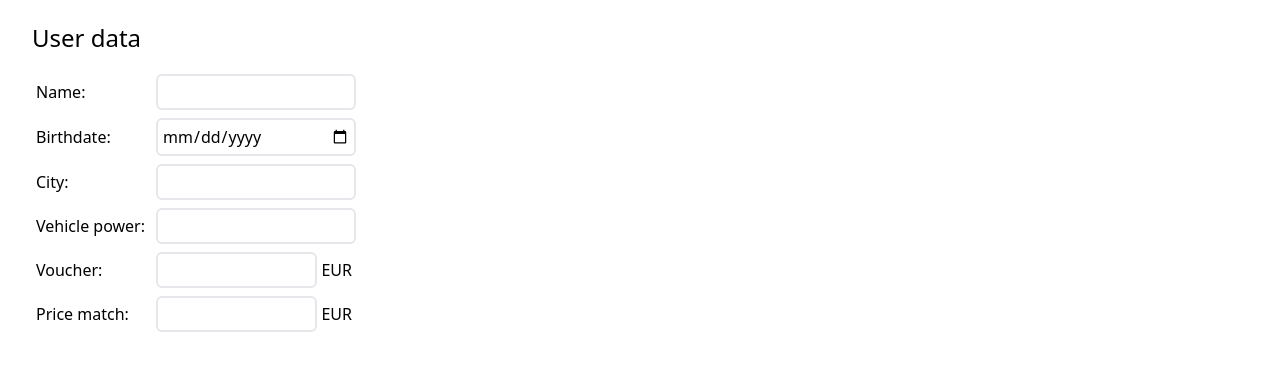
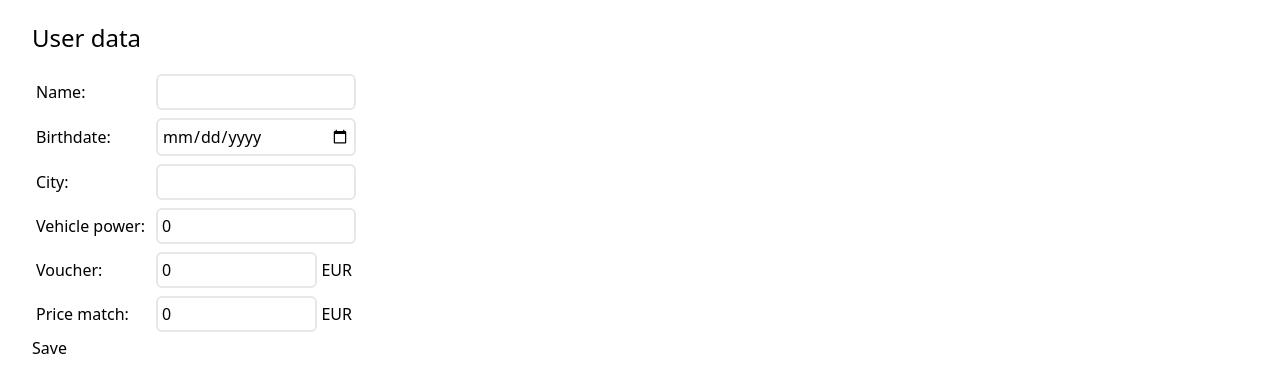
Before and after one commit to lukatarman/car-insurance-app, a React (Create React App) app in the folder frontend/: page / in a window 1280 px wide. Shown: the part 162-554 px from the top of the page. Built offline with nearby package versions, Linux system fonts and the light colour scheme.

Commit message:
added rough form and buttons

```diff
--- a/frontend/src/components/DiscountsHeader.tsx
+++ b/frontend/src/components/DiscountsHeader.tsx
@@ -3,8 +3,10 @@ import React from "react";
 const DiscountsHeader = () => {
   const testArr = [1, 2, 3, 4];
 
-  const testContentRender = testArr.map((content) => (
-    <div className="m-2 p-2">test content</div>
+  const testContentRender = testArr.map((content, index) => (
+    <div key={index} className="m-2 p-2">
+      test content
+    </div>
   ));
 
   return (
--- a/frontend/src/components/UserForm.tsx
+++ b/frontend/src/components/UserForm.tsx
@@ -1,40 +1,114 @@
-import React from "react";
+import { useEffect } from "react";
 import UserFormInput from "./UserFormInput";
+import {
+  userInputBirthdateValueState,
+  userInputCityValueState,
+  userInputNameValueState,
+  userInputPriceMatchValueState,
+  userInputVPowerValueState,
+  userInputVoucherValueState,
+} from "../contexts/userFormInputContext";
+import { SetterOrUpdater, useRecoilState } from "recoil";
+
+type formData = {
+  name: string;
+  birthdate: Date;
+  city: string;
+  vehiclePower: number;
+  voucher?: number;
+  priceMatch?: number;
+};
+
+export type UserFormInputType = {
+  inputName: string;
+  inputType: string;
+  innerState: string | number | Date;
+  setInnerState:
+    | SetterOrUpdater<string>
+    | SetterOrUpdater<Date>
+    | SetterOrUpdater<number>;
+};
 
 const UserForm = () => {
-  const formValues = [
+  const [nameInput, setNameInput] = useRecoilState(userInputNameValueState);
+  const [birthdateInput, setBirthdateInput] = useRecoilState(
+    userInputBirthdateValueState
+  );
+  const [cityInput, setCityInput] = useRecoilState(userInputCityValueState);
+  const [vehiclePowerInput, setVehiclePowerInput] = useRecoilState(
+    userInputVPowerValueState
+  );
+  const [voucherInput, setVoucherInput] = useRecoilState(userInputVoucherValueState);
+  const [priceMatchInput, setPriceMatchInput] = useRecoilState(
+    userInputPriceMatchValueState
+  );
+
+  const formValues: UserFormInputType[] = [
     {
       inputName: "name",
       inputType: "text",
+      innerState: nameInput,
+      setInnerState: setNameInput,
     },
     {
       inputName: "birthdate",
       inputType: "date",
+      innerState: birthdateInput,
+      setInnerState: setBirthdateInput,
     },
     {
       inputName: "city",
       inputType: "text",
+      innerState: cityInput,
+      setInnerState: setCityInput,
     },
     {
       inputName: "vehicle power",
       inputType: "number",
+      innerState: vehiclePowerInput,
+      setInnerState: setVehiclePowerInput,
     },
     {
       inputName: "voucher",
       inputType: "number",
+      innerState: voucherInput,
+      setInnerState: setVoucherInput,
     },
     {
       inputName: "price match",
       inputType: "number",
+      innerState: priceMatchInput,
+      setInnerState: setPriceMatchInput,
     },
   ];
+
+  const formRender = formValues.map((formValue: UserFormInputType, index) => (
+    <UserFormInput key={index} formValue={formValue} />
+  ));
+
+  const testFunc = (e: any) => {
+    e.preventDefault();
+
+    const formData: formData = {
+      name: nameInput,
+      birthdate: birthdateInput,
+      city: cityInput,
+      vehiclePower: vehiclePowerInput,
+      voucher: voucherInput,
+      priceMatch: priceMatchInput,
+    };
+
+    console.log("submitted");
+    console.log(formData);
+  };
 
   return (
     <div className="p-8 flex flex-col justify-center">
       <h2 className="text-2xl mb-4">User data</h2>
-      <form>
+      <form onSubmit={testFunc}>
+        <div>{formRender}</div>
         <div>
-          <UserFormInput formValues={formValues} />
+          <button type="submit">Save</button>
         </div>
       </form>
     </div>
--- a/frontend/src/components/UserFormInput.tsx
+++ b/frontend/src/components/UserFormInput.tsx
@@ -1,13 +1,28 @@
-import React, { Fragment } from "react";
+import React from "react";
+import { UserFormInputType } from "./UserForm.js";
 
-const UserFormInput = ({ formValues }: { formValues: any }) => {
-  const formRender = formValues.map(
-    ({ inputName, inputType }: { inputName: any; inputType: any }) => {
+const UserFormInput: React.FC<{ formValue: UserFormInputType; key: number }> = (
+  { formValue },
+  key
+) => {
+  const { inputName, inputType } = formValue;
+
   const label = inputName[0].toUpperCase() + inputName.slice(1);
 
   const hasEur = inputName === "voucher" || inputName === "price match";
 
+  const getValue = () => {
+    if (formValue.innerState instanceof Date) return;
+    return formValue.innerState;
+  };
+
+  const handleInputChange = (e: any) => {
+    console.log(e.target.value);
+    if (e.target.value) formValue.setInnerState(e.target.value);
+  };
+
   return (
+    <div key={key} className="flex flex-col">
       <div className="flex m-1 w-100">
         <div className="flex flex-col justify-center min-w-[120px]">
           <label htmlFor={inputName} className="block w-100">
@@ -16,7 +31,9 @@ const UserFormInput = ({ formValues }: { formValues: any }) => {
         </div>
         <div className="flex flex-row justify-center align-center rounded-md w-[200px]">
           <input
+            onChange={handleInputChange}
             type={inputType}
+            value={getValue()}
             name={inputName}
             id={inputName}
             className="p-1 border-2 border-black-500 rounded-md w-full"
@@ -24,11 +41,8 @@ const UserFormInput = ({ formValues }: { formValues: any }) => {
           {hasEur && <div className="flex flex-col justify-center px-1">EUR</div>}
         </div>
       </div>
+    </div>
   );
-    }
-  );
-
-  return <div className="flex flex-col">{formRender}</div>;
 };
 
 export default UserFormInput;
--- /dev/null
+++ b/frontend/src/contexts/userFormInputContext.tsx
@@ -0,0 +1,36 @@
+import { atom } from "recoil";
+
+export const userInputNameValueState = atom({
+  key: "UserInputNameValue",
+  default: "",
+});
+
+export const userInputBirthdateValueState = atom({
+  key: "UserInputBirthdateValue",
+  default: new Date(),
+});
+
+export const userInputCityValueState = atom({
+  key: "UserInputCityValue",
+  default: "",
+});
+
+export const userInputVPowerValueState = atom({
+  key: "UserInputVPowerValue",
+  default: 0,
+});
+
+export const userInputVoucherValueState = atom({
+  key: "UserInputVoucherValue",
+  default: 0,
+});
+
+export const userInputPriceMatchValueState = atom({
+  key: "UserInputPriceMatchValue",
+  default: 0,
+});
+
+export const formDataValuesState = atom({
+  key: "FormDataValues",
+  default: "",
+});
```
Lines whose indentation alone changed are shown as unchanged.
